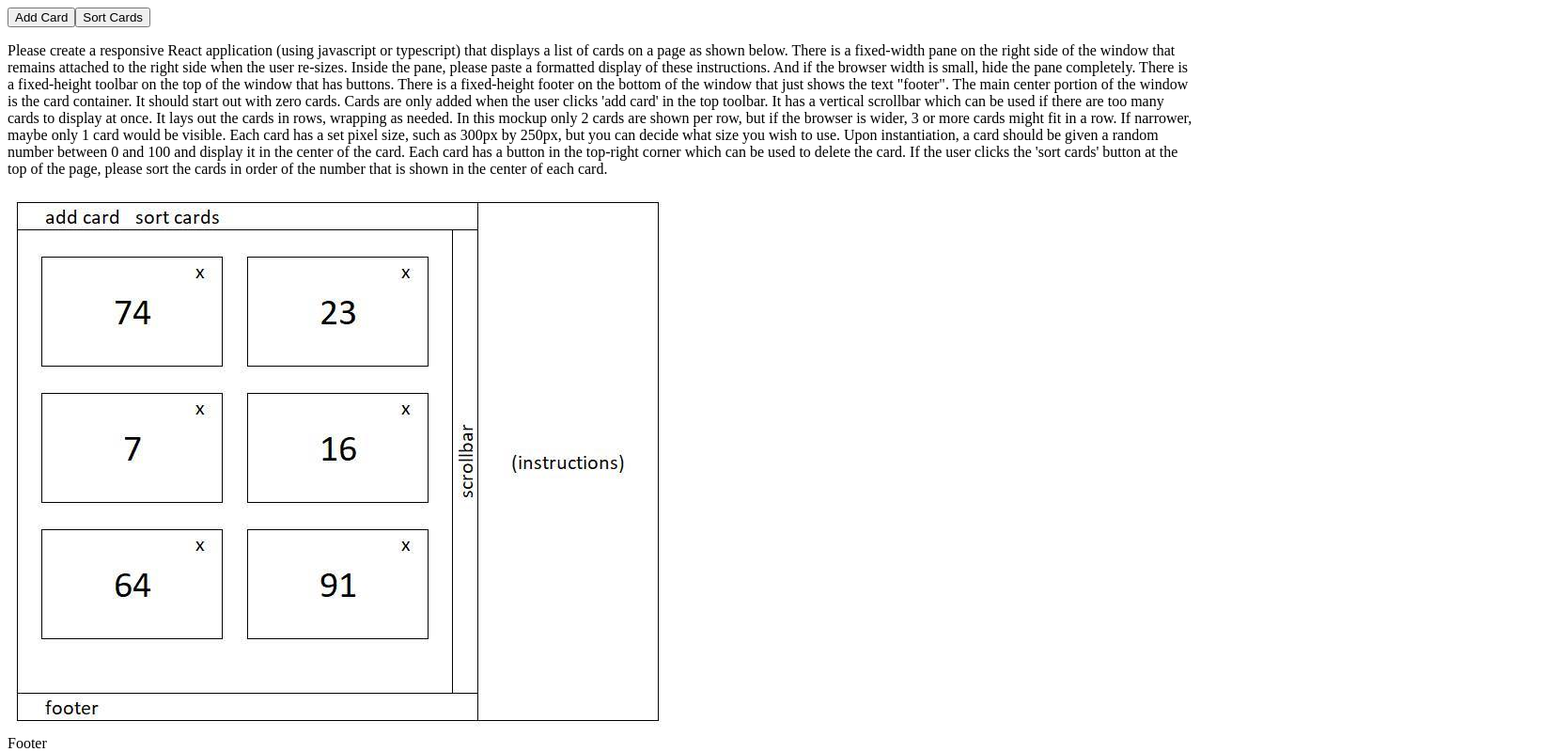
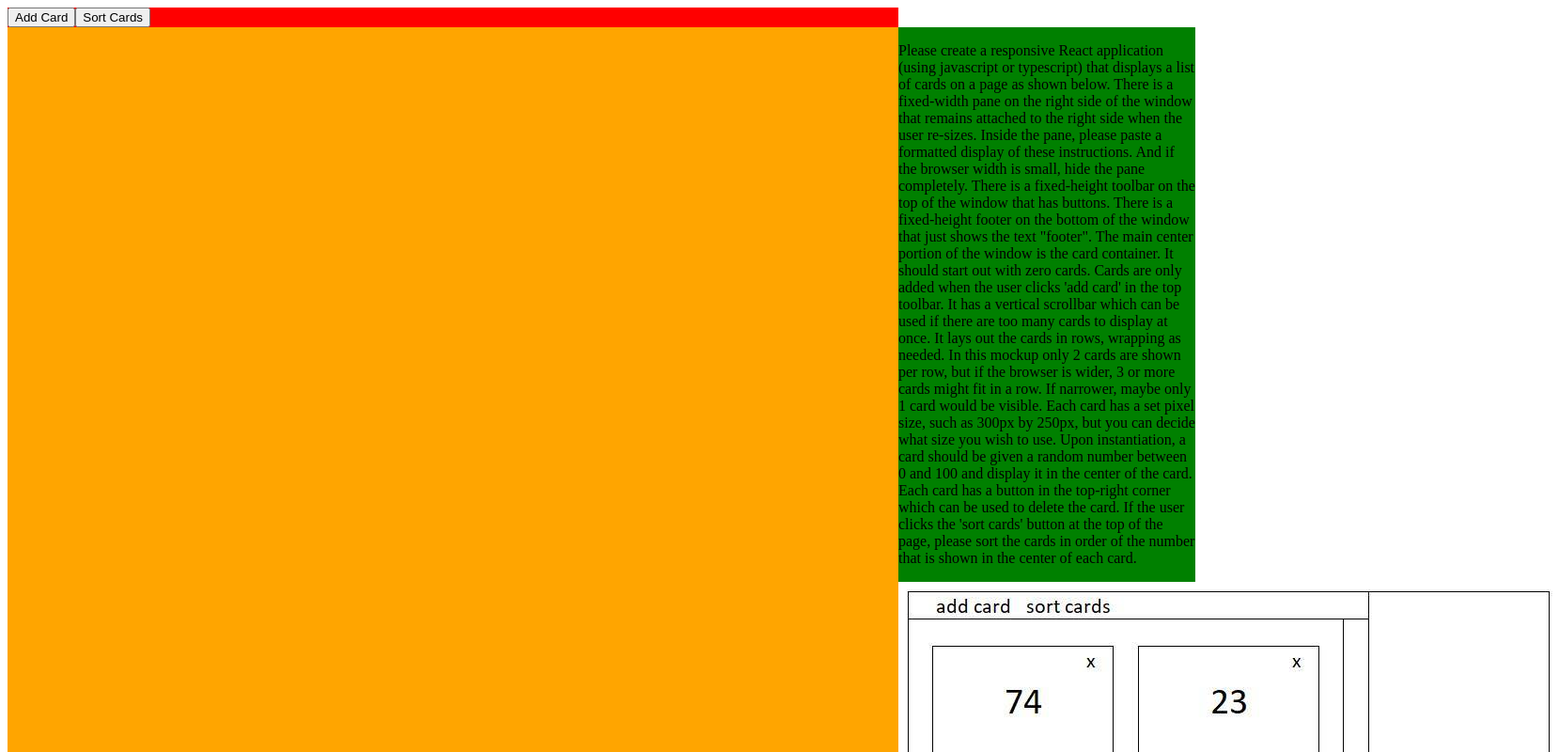
Before and after one commit to suarez9093/blue-owl, a React (Create React App) app: page / in a window 1280 px wide. Shown: the top 800 px of the page at 94% size, 1659 px wide, since content can reach past the window. Built offline with nearby package versions, Linux system fonts and the light colour scheme.

Commit message:
added basic layout grid using css grid

```diff
--- a/src/App.js
+++ b/src/App.js
@@ -6,12 +6,12 @@ import Footer from './components/Footer';
 
 function App() {
   return (
-    <>
+    <div className='container'>
       <Header />
       <Cards />
       <Instructions />
       <Footer />
-    </>
+    </div>
   );
 }
 
--- a/src/components/Cards/Card/index.js
+++ b/src/components/Cards/Card/index.js
@@ -2,7 +2,7 @@ import React, { useContext } from 'react';
 import { context } from '../../../context/context';
 function Card({ card }) {
   const { handleDeleteCard } = useContext(context);
-  console.log('card', card);
+
   return (
     <div className='card'>
       {card} <button onClick={handleDeleteCard}>X</button>
--- a/src/context/context.js
+++ b/src/context/context.js
@@ -3,23 +3,21 @@ const context = React.createContext();
 function ContextProvider({ children }) {
   const [cards, setCards] = useState([]);
   const [isSorted, setIsSorted] = useState(false);
-  function handleAddCard(e) {
+
+  async function handleAddCard(e) {
     setIsSorted(false);
-    const randomNumber = Math.floor(Math.random() * 100);
-    console.log(randomNumber);
-    console.log('add another card');
+    const response = await fetch(
+      'https://thingproxy.freeboard.io/fetch/http://www.randomnumberapi.com/api/v1.0/random?min=0&max=100&count=1'
+    );
+    const randomNumber = await response.json();
     setCards((prevState) => [...prevState, randomNumber]);
-    console.log(cards);
   }
 
-  function handleDeleteCard(e) {
-    console.log('card delete');
-  }
+  function handleDeleteCard(e) {}
   function handleSortCard(e) {
     let sortedCards = cards.sort((a, b) => a - b);
     setCards(sortedCards);
     setIsSorted(true);
-    console.log(cards);
   }
   return (
     <context.Provider
--- /dev/null
+++ b/src/index.css
@@ -0,0 +1,21 @@
+.container {
+    display: grid;
+    grid-template-columns: repeat(12, 1fr);
+}
+
+.header {
+    grid-column: 1 / 10;
+    background-color: red;
+}
+.cards {
+    background-color: orange;
+    grid-column: 1 / 10;
+}
+.footer {
+    grid-column: 1 / 10;
+    background-color: yellow;
+}
+.instructions-container {
+    grid-column: 10 / -1;
+    background-color: green;
+}
--- a/src/index.js
+++ b/src/index.js
@@ -2,6 +2,7 @@ import React from 'react';
 import ReactDOM from 'react-dom';
 import App from './App';
 import { ContextProvider } from './context/context';
+import './index.css';
 ReactDOM.render(
   <ContextProvider>
     <App />
```
